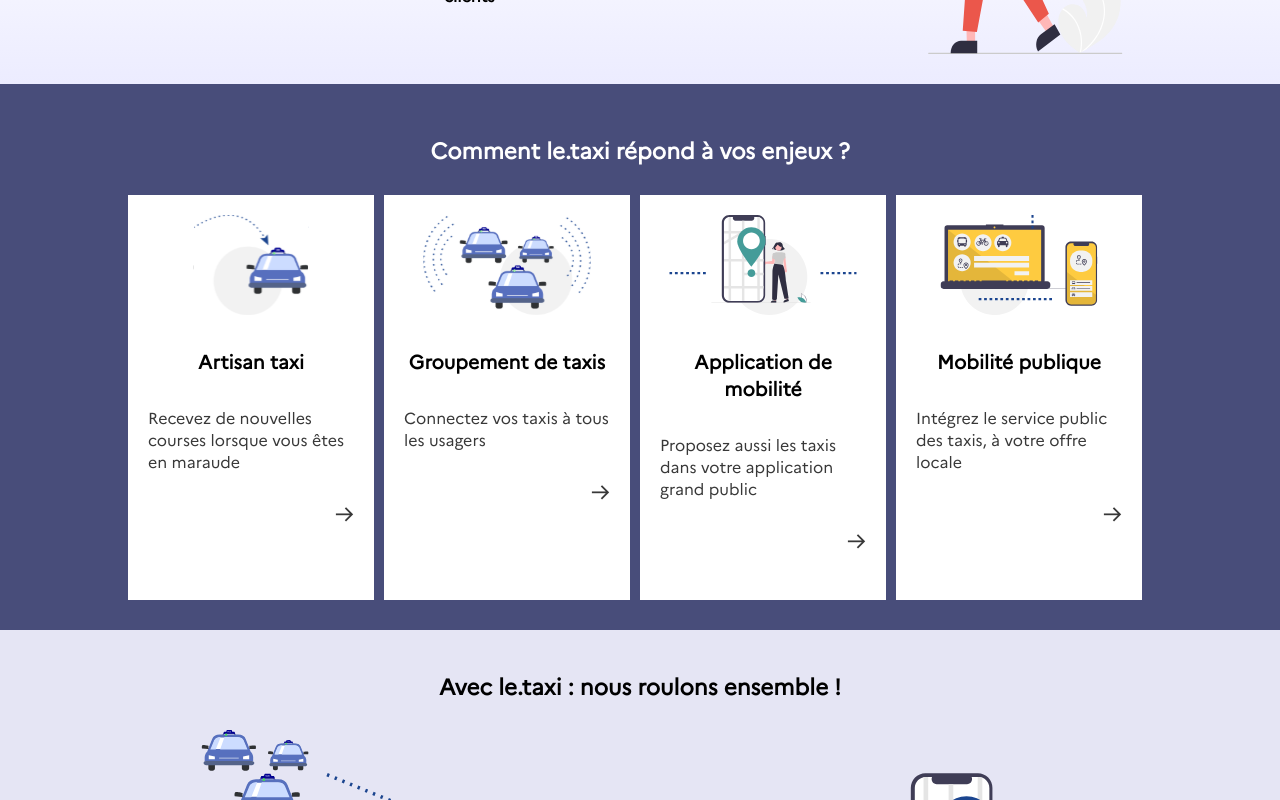
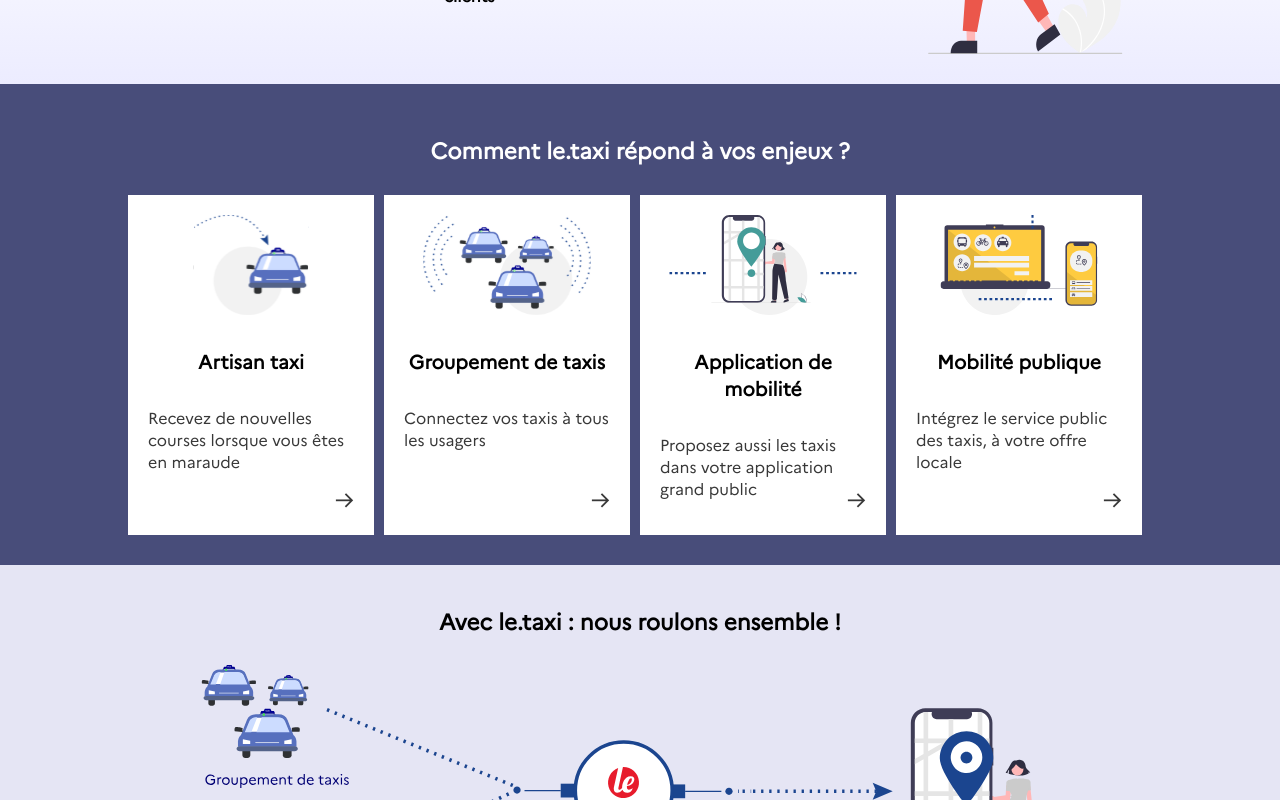
Before and after one commit to openmaraude/www, a Next.js app: page / in a window 1280 px wide. Shown: the part 540-1340 px from the top of the page. Built offline with nearby package versions, Linux system fonts and the light colour scheme.

Commit message:
Fix alignment on challenges cards

```diff
--- a/styles/Homepage.module.css
+++ b/styles/Homepage.module.css
@@ -134,9 +134,7 @@
   margin-bottom: 10px;
   flex: 1;
   padding: 20px;
-}
-
-.challengeCardIllustration {
+  position: relative;
 }
 
 .challengeCardIllustrationContainer {
@@ -156,6 +154,10 @@
 .challengeCard .challengeCardCTA {
   text-align: right;
   font-size: 1.5em;
+  position: absolute;
+  bottom: 0;
+  right: 0;
+  margin: 20px;
 }
 
 @media (min-width: 1024px) {
```
